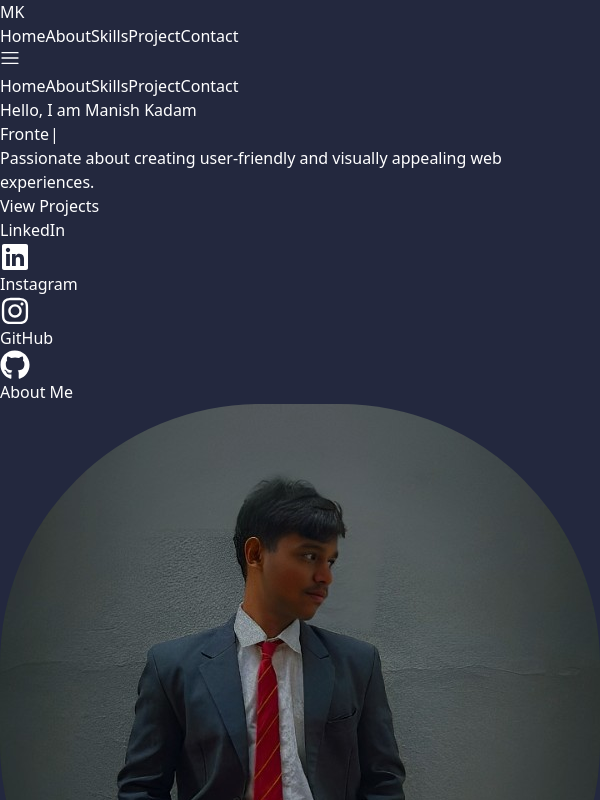
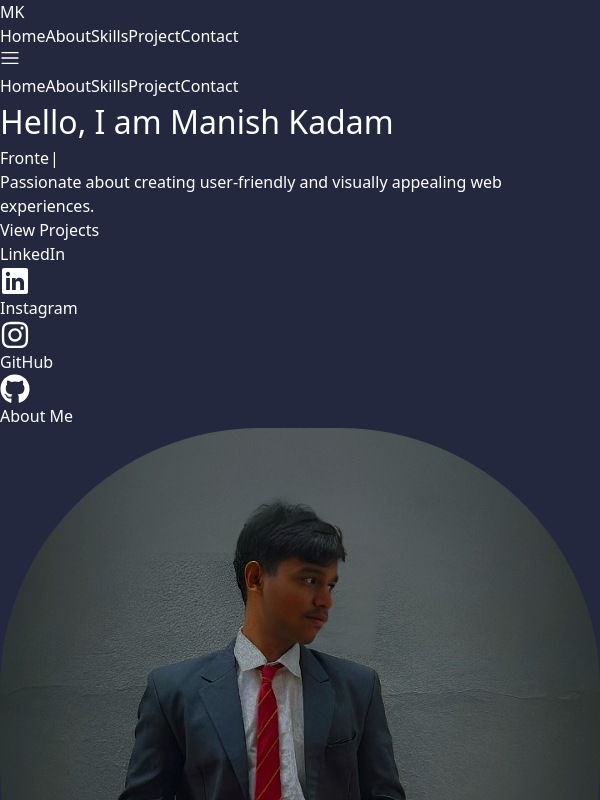
Before and after one commit to algowhiz/2nd_portfolio, a React (Vite) app: page / in a window 600 px wide. Shown: the top 800 px of the page. Built offline with nearby package versions, Linux system fonts and the light colour scheme.

Commit message:
Update index.css

```diff
--- a/src/index.css
+++ b/src/index.css
@@ -16,3 +16,9 @@ body{
     font-size: 1.5rem;
   }
 }
+
+@media (max-width: 706px ) and (min-width: 473px) {
+  .text-lg {
+    font-size: 2rem;
+  }
+}
```
